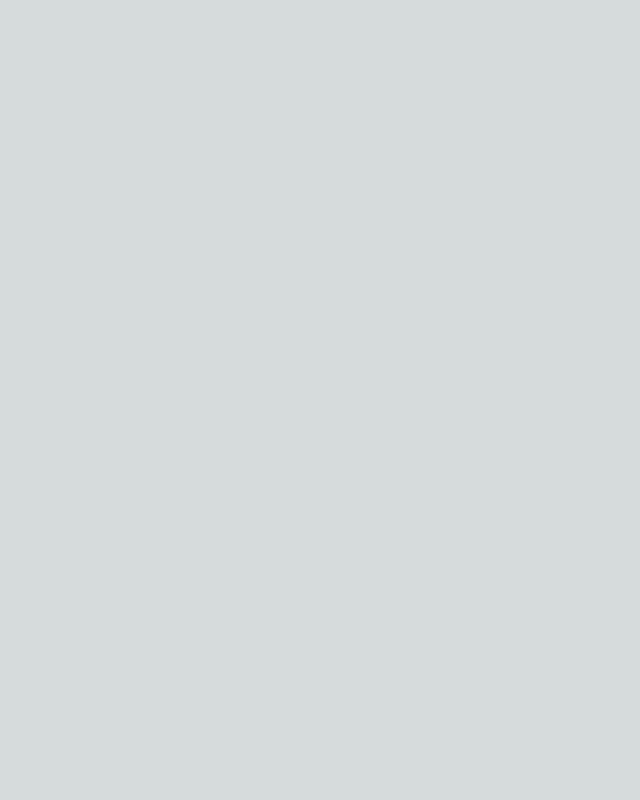
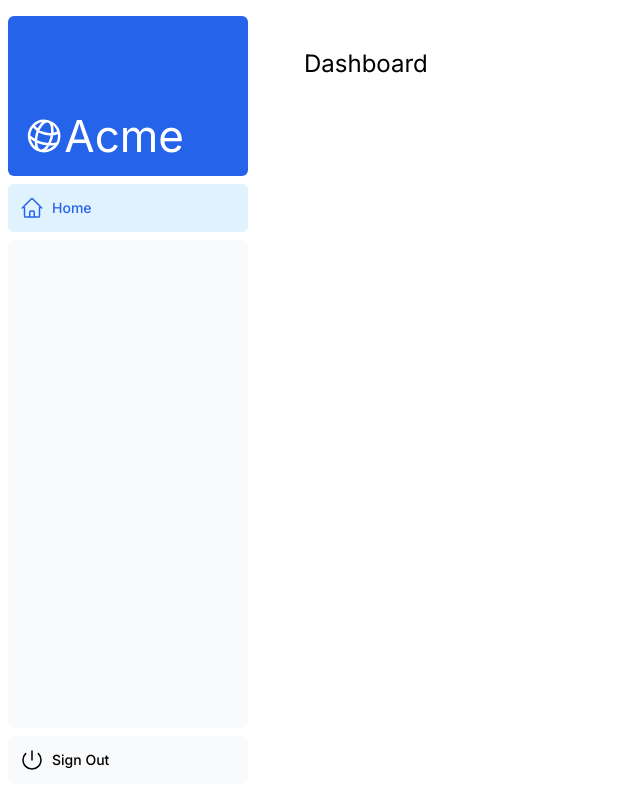
Before and after one commit to velderyx/bengkel, a Next.js app in the folder bengkel/: page /dashboard in a window 1280 px wide. Shown: the whole page, without its empty margins (0-640 px from the left). Built offline with nearby package versions, Linux system fonts and the light colour scheme.

Commit message:
firt ddashboard pag

```diff
--- /dev/null
+++ b/bengkel/app/dashboard/layout.tsx
@@ -0,0 +1,12 @@
+import SideNav from '@/app/ui/dashboard/sidenav';
+
+export default function Layout({ children }: { children: React.ReactNode }) {
+  return (
+    <div className="flex h-screen flex-col md:flex-row md:overflow-hidden">
+      <div className="w-full flex-none md:w-64">
+        <SideNav />
+      </div>
+      <div className="flex-grow p-6 md:overflow-y-auto md:p-12">{children}</div>
+    </div>
+  );
+}
--- a/bengkel/app/dashboard/page.tsx
+++ b/bengkel/app/dashboard/page.tsx
@@ -1,5 +1,33 @@
-export default function dashboard(){
+/* import { Card } from '@/app/ui/dashboard/cards';
+import CardWrapper from '@/app/ui/dashboard/cards';
+import RevenueChart from '@/app/ui/dashboard/revenue-chart';
+import LatestInvoices from '@/app/ui/dashboard/latest-invoices';
+import { lusitana } from '@/app/ui/fonts'; */
+import { Suspense } from 'react';
+/* import { RevenueChartSkeleton,
+  LatestInvoicesSkeleton,
+  CardSkeleton, } from '@/app/ui/skeletons';
+*/
+
+export default async function Page() {
+  return (
     <main>
-
+      <h1 className= "mb-4 text-xl md:text-2xl">
+        Dashboard
+      </h1>
+      <div className="grid gap-6 sm:grid-cols-2 lg:grid-cols-4">
+        {/*<Suspense fallback={<CardSkeleton/>}>
+          <CardWrapper/>
+          </Suspense>*/}
+      </div>
+      <div className="mt-6 grid grid-cols-1 gap-6 md:grid-cols-4 lg:grid-cols-8">
+        {/*<Suspense fallback={<RevenueChartSkeleton/>}>
+          <RevenueChart/>
+        </Suspense>
+        <Suspense fallback={<LatestInvoicesSkeleton/>} />
+          <LatestInvoices/>
+        <Suspense/> */}
+      </div>
     </main>
+  );
 }
--- a/bengkel/app/globals.css
+++ b/bengkel/app/globals.css
@@ -15,13 +15,3 @@
     --background-end-rgb: 0, 0, 0;
   }
 }
-
-body {
-  color: rgb(var(--foreground-rgb));
-  background: linear-gradient(
-      to bottom,
-      transparent,
-      rgb(var(--background-end-rgb))
-    )
-    rgb(var(--background-start-rgb));
-}
--- /dev/null
+++ b/bengkel/app/ui/LiefLogo.tsx
@@ -0,0 +1,11 @@
+import { GlobeAltIcon } from '@heroicons/react/24/outline';
+
+export default function AcmeLogo() {
+  return (
+    <div
+      className=" flex flex-row items-center leading-none text-white">
+      <GlobeAltIcon className="h-12 w-12 rotate-[15deg]" />
+      <p className="text-[44px]">Acme</p>
+    </div>
+  );
+}
--- /dev/null
+++ b/bengkel/app/ui/dashboard/nav-links.tsx
@@ -0,0 +1,43 @@
+'use client';
+
+import {
+  UserGroupIcon,
+  HomeIcon,
+  DocumentDuplicateIcon,
+} from '@heroicons/react/24/outline';
+import Link from 'next/link';
+import { usePathname } from 'next/navigation';
+import clsx from 'clsx';
+
+// Map of links to display in the side navigation.
+// Depending on the size of the application, this would be stored in a database.
+const links = [
+  { name: 'Home', href: '/dashboard', icon: HomeIcon },
+
+];
+
+export default function NavLinks() {
+  const pathname = usePathname();
+  return (
+    <>
+      {links.map((link) => {
+        const LinkIcon = link.icon;
+        return (
+          <Link
+            key={link.name}
+            href={link.href}
+            className={clsx(
+              'flex h-[48px] grow items-center justify-center gap-2 rounded-md bg-gray-50 p-3 text-sm font-medium hover:bg-sky-100 hover:text-blue-600 md:flex-none md:justify-start md:p-2 md:px-3',
+              {
+                'bg-sky-100 text-blue-600': pathname === link.href,
+              },
+            )}
+          >
+            <LinkIcon className="w-6" />
+            <p className="hidden md:block">{link.name}</p>
+          </Link>
+        );
+      })}
+    </>
+  );
+}
--- /dev/null
+++ b/bengkel/app/ui/dashboard/sidenav.tsx
@@ -0,0 +1,29 @@
+import Link from 'next/link';
+import NavLinks from '@/app/ui/dashboard/nav-links';
+import LiefLogo from '@/app/ui/LiefLogo';
+import { PowerIcon } from '@heroicons/react/24/outline';
+
+export default function SideNav() {
+  return (
+    <div className="flex h-full flex-col px-3 py-4 md:px-2">
+      <Link
+        className="mb-2 flex h-20 items-end justify-start rounded-md bg-blue-600 p-4 md:h-40"
+        href="/"
+      >
+        <div className="w-32 text-white md:w-40">
+          <LiefLogo />
+        </div>
+      </Link>
+      <div className="flex grow flex-row justify-between space-x-2 md:flex-col md:space-x-0 md:space-y-2">
+        <NavLinks />
+        <div className="hidden h-auto w-full grow rounded-md bg-gray-50 md:block"></div>
+        <form>
+          <button className="flex h-[48px] w-full grow items-center justify-center gap-2 rounded-md bg-gray-50 p-3 text-sm font-medium hover:bg-sky-100 hover:text-blue-600 md:flex-none md:justify-start md:p-2 md:px-3">
+            <PowerIcon className="w-6" />
+            <div className="hidden md:block">Sign Out</div>
+          </button>
+        </form>
+      </div>
+    </div>
+  );
+}
```
Also changed, not shown: bengkel/package.json (+7 -5 lines), 1 other file (tests, documents, lock files or other folders).
